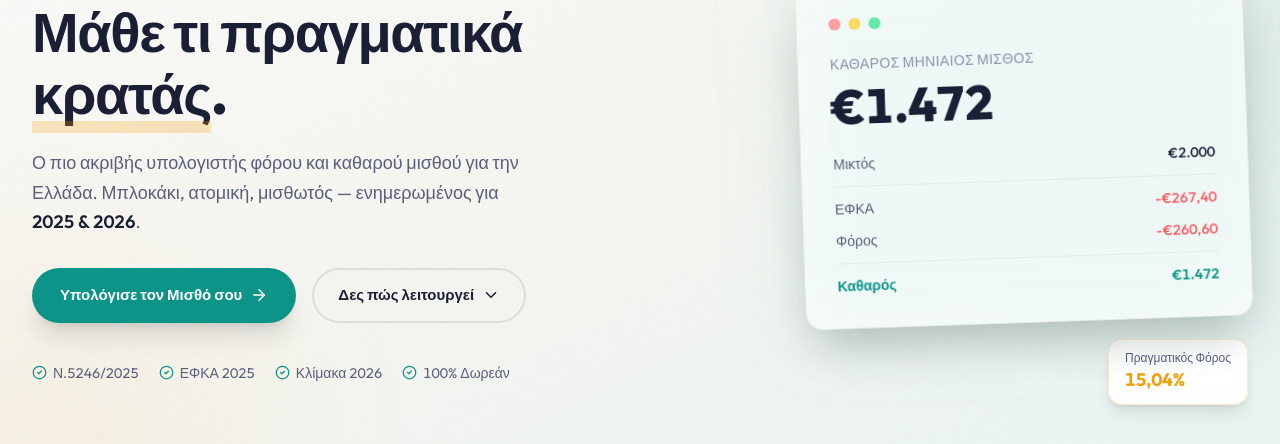
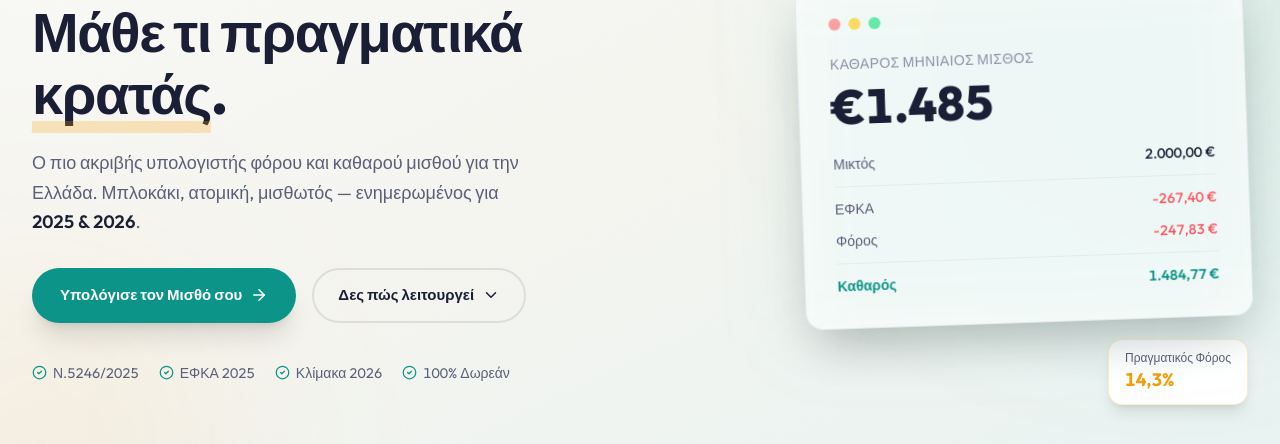
Before and after one commit to kalimanis/tax-calculator, a React (Vite) app: page / in a window 1280 px wide. Shown: the part 133-577 px from the top of the page. Built offline with nearby package versions, Linux system fonts and the light colour scheme.

Commit message:
fix: polish landing page and unify theme

```diff
--- a/src/components/landing/FAQ.tsx
+++ b/src/components/landing/FAQ.tsx
@@ -31,7 +31,7 @@ const FAQ_ITEMS = [
   {
     question: "Αποθηκεύονται τα δεδομένα μου;",
     answer:
-      "Όχι. Τίποτα δεν αποστέλλεται σε server. Όλοι οι υπολογισμοί γίνονται στη συσκευή σου, 100% client-side.",
+      "Όχι. Τίποτα δεν αποστέλλεται σε server. Όλοι οι υπολογισμοί γίνονται αποκλειστικά στη συσκευή σου.",
   },
 ];
 
--- a/src/components/landing/Features.tsx
+++ b/src/components/landing/Features.tsx
@@ -11,7 +11,7 @@ const FEATURES = [
     accentBg: "bg-[var(--lp-teal)]/8",
     accentBorder: "group-hover:border-[var(--lp-teal)]/30",
     bullets: [
-      "ΕΦΚΑ 13,37%",
+      "Εισφορές ΕΦΚΑ εργαζομένου",
       "14 μισθοί",
       "Άρθρο 5Γ",
       "Κόστος εργοδότη",
@@ -42,8 +42,8 @@ const FEATURES = [
     accentBg: "bg-[var(--lp-amber)]/8",
     accentBorder: "group-hover:border-[var(--lp-amber)]/30",
     bullets: [
-      "Προκαταβολή 55% / 27,5%",
-      "Waterfall chart",
+      "Προκαταβολή φόρου (55% ή 27,5% 1ο έτος)",
+      "Γράφημα ροής εισοδήματος",
       "Σύγκριση με μπλοκάκι",
     ],
   },
--- a/src/components/landing/Hero.tsx
+++ b/src/components/landing/Hero.tsx
@@ -1,5 +1,8 @@
+import { useMemo } from "react";
 import { useNavigate } from "react-router-dom";
 import { useCountUp } from "@/hooks/useLanding";
+import { calculateSalary } from "@/lib/salary-engine";
+import { formatCurrency, formatPercent } from "@/lib/utils";
 import { ArrowRight, ChevronDown, CheckCircle2 } from "lucide-react";
 
 const TRUST_BADGES = [
@@ -9,9 +12,30 @@ const TRUST_BADGES = [
   "100% Δωρεάν",
 ];
 
+const HERO_GROSS = 2000;
+
 export function Hero() {
   const navigate = useNavigate();
-  const { count } = useCountUp(1472, 2000);
+
+  const result = useMemo(() => {
+    const r = calculateSalary({
+      fiscalYear: 2026,
+      direction: "gross-to-net",
+      monthlySalary: HERO_GROSS,
+      payFrequency: 14,
+      children: 0,
+      ageGroup: "standard",
+      efkaEmployeeRate: 0.1337,
+      efkaEmployerRate: 0.2179,
+      seniority: 0,
+      hasArticle5G: false,
+    });
+    const efkaMonthly = Math.round(HERO_GROSS * 0.1337 * 100) / 100;
+    const taxMonthly = Math.round((HERO_GROSS - efkaMonthly - r.netMonthly) * 100) / 100;
+    return { net: r.netMonthly, efka: efkaMonthly, tax: taxMonthly, rate: r.effectiveRate };
+  }, []);
+
+  const { count } = useCountUp(Math.round(result.net), 2000);
 
   return (
     <section
@@ -109,26 +133,26 @@ export function Hero() {
                   <div className="flex justify-between text-sm">
                     <span className="text-[var(--lp-text-muted)]">Μικτός</span>
                     <span className="font-medium text-[var(--lp-navy)]">
-                      €2.000
+                      {formatCurrency(HERO_GROSS)}
                     </span>
                   </div>
                   <div className="h-px bg-[var(--lp-navy)]/5" />
                   <div className="flex justify-between text-sm">
                     <span className="text-[var(--lp-text-muted)]">ΕΦΚΑ</span>
                     <span className="font-medium text-red-500/80">
-                      -€267,40
+                      -{formatCurrency(result.efka)}
                     </span>
                   </div>
                   <div className="flex justify-between text-sm">
                     <span className="text-[var(--lp-text-muted)]">Φόρος</span>
                     <span className="font-medium text-red-500/80">
-                      -€260,60
+                      -{formatCurrency(result.tax)}
                     </span>
                   </div>
                   <div className="h-px bg-[var(--lp-navy)]/5" />
                   <div className="flex justify-between text-sm font-semibold">
                     <span className="text-[var(--lp-teal)]">Καθαρός</span>
-                    <span className="text-[var(--lp-teal)]">€1.472</span>
+                    <span className="text-[var(--lp-teal)]">{formatCurrency(result.net)}</span>
                   </div>
                 </div>
 
@@ -142,7 +166,7 @@ export function Hero() {
                   Πραγματικός Φόρος
                 </p>
                 <p className="font-outfit text-lg font-bold text-[var(--lp-amber)]">
-                  15,04%
+                  {formatPercent(result.rate)}
                 </p>
               </div>
             </div>
--- a/src/components/landing/HowItWorks.tsx
+++ b/src/components/landing/HowItWorks.tsx
@@ -49,7 +49,7 @@ export function HowItWorks() {
                 className={`reveal-up stagger-${i + 1} group relative rounded-2xl border border-[var(--lp-navy)]/5 bg-[var(--lp-warm-white)]/60 p-8 transition-all duration-300 hover:-translate-y-1 hover:shadow-xl hover:shadow-[var(--lp-navy)]/5 ${isVisible ? "revealed" : ""}`}
               >
                 {/* Step number */}
-                <span className="font-outfit absolute top-6 right-6 text-5xl font-extrabold text-[var(--lp-navy)]/[0.04]">
+                <span className="font-outfit absolute top-6 right-6 text-5xl font-extrabold text-[var(--lp-navy)]/[0.1]">
                   {i + 1}
                 </span>
 
--- a/src/components/landing/TrustSection.tsx
+++ b/src/components/landing/TrustSection.tsx
@@ -19,7 +19,7 @@ const TRUST_ITEMS = [
   {
     icon: Lock,
     title: "Ιδιωτικότητα",
-    description: "Κανένα δεδομένο δεν αποθηκεύεται. Όλοι οι υπολογισμοί client-side.",
+    description: "Κανένα δεδομένο δεν αποθηκεύεται. Όλοι οι υπολογισμοί γίνονται στη συσκευή σου.",
     color: "var(--lp-navy)",
     bg: "bg-[var(--lp-navy)]/8",
   },
@@ -33,7 +33,7 @@ const TRUST_ITEMS = [
   {
     icon: Zap,
     title: "Ακριβές",
-    description: "Αντιπαραβολή με ΑΑΔΕ εκκαθαριστικά και payroll",
+    description: "Αντιπαραβολή με εκκαθαριστικά ΑΑΔΕ και μισθοδοσία",
     color: "var(--lp-teal)",
     bg: "bg-[var(--lp-teal)]/8",
   },
--- a/src/index.css
+++ b/src/index.css
@@ -47,71 +47,76 @@
 
 :root {
     --radius: 0.625rem;
-    --background: oklch(1 0 0);
-    --foreground: oklch(0.145 0 0);
-    --card: oklch(1 0 0);
-    --card-foreground: oklch(0.145 0 0);
-    --popover: oklch(1 0 0);
-    --popover-foreground: oklch(0.145 0 0);
-    --primary: oklch(0.205 0 0);
-    --primary-foreground: oklch(0.985 0 0);
-    --secondary: oklch(0.97 0 0);
-    --secondary-foreground: oklch(0.205 0 0);
-    --muted: oklch(0.97 0 0);
-    --muted-foreground: oklch(0.556 0 0);
-    --accent: oklch(0.97 0 0);
-    --accent-foreground: oklch(0.205 0 0);
+    /* Warm white background, navy foreground — matches landing page */
+    --background: #fafaf8;
+    --foreground: #1a1f36;
+    --card: #ffffff;
+    --card-foreground: #1a1f36;
+    --popover: #ffffff;
+    --popover-foreground: #1a1f36;
+    /* Teal primary — matches landing CTA */
+    --primary: #0d9488;
+    --primary-foreground: #ffffff;
+    --secondary: #f0f4f3;
+    --secondary-foreground: #1a1f36;
+    --muted: #f0f4f3;
+    --muted-foreground: #5a607a;
+    --accent: #f0f4f3;
+    --accent-foreground: #1a1f36;
     --destructive: oklch(0.577 0.245 27.325);
-    --border: oklch(0.922 0 0);
-    --input: oklch(0.922 0 0);
-    --ring: oklch(0.708 0 0);
-    --chart-1: oklch(0.646 0.222 41.116);
-    --chart-2: oklch(0.6 0.118 184.704);
-    --chart-3: oklch(0.398 0.07 227.392);
-    --chart-4: oklch(0.828 0.189 84.429);
-    --chart-5: oklch(0.769 0.188 70.08);
-    --sidebar: oklch(0.985 0 0);
-    --sidebar-foreground: oklch(0.145 0 0);
-    --sidebar-primary: oklch(0.205 0 0);
-    --sidebar-primary-foreground: oklch(0.985 0 0);
-    --sidebar-accent: oklch(0.97 0 0);
-    --sidebar-accent-foreground: oklch(0.205 0 0);
-    --sidebar-border: oklch(0.922 0 0);
-    --sidebar-ring: oklch(0.708 0 0);
+    --border: #e2e6e5;
+    --input: #e2e6e5;
+    --ring: #0d9488;
+    /* Chart colors: teal, amber, indigo, navy shades */
+    --chart-1: #0d9488;
+    --chart-2: #f59e0b;
+    --chart-3: #1a1f36;
+    --chart-4: #6366f1;
+    --chart-5: #14b8a6;
+    --sidebar: #fafaf8;
+    --sidebar-foreground: #1a1f36;
+    --sidebar-primary: #0d9488;
+    --sidebar-primary-foreground: #ffffff;
+    --sidebar-accent: #f0f4f3;
+    --sidebar-accent-foreground: #1a1f36;
+    --sidebar-border: #e2e6e5;
+    --sidebar-ring: #0d9488;
 }
 
 .dark {
-    --background: oklch(0.145 0 0);
-    --foreground: oklch(0.985 0 0);
-    --card: oklch(0.205 0 0);
-    --card-foreground: oklch(0.985 0 0);
-    --popover: oklch(0.205 0 0);
-    --popover-foreground: oklch(0.985 0 0);
-    --primary: oklch(0.922 0 0);
-    --primary-foreground: oklch(0.205 0 0);
-    --secondary: oklch(0.269 0 0);
-    --secondary-foreground: oklch(0.985 0 0);
-    --muted: oklch(0.269 0 0);
-    --muted-foreground: oklch(0.708 0 0);
-    --accent: oklch(0.269 0 0);
-    --accent-foreground: oklch(0.985 0 0);
+    /* Navy dark background */
+    --background: #12162a;
+    --foreground: #e8eaf0;
+    --card: #1a1f36;
+    --card-foreground: #e8eaf0;
+    --popover: #1a1f36;
+    --popover-foreground: #e8eaf0;
+    /* Teal-light primary in dark mode */
+    --primary: #14b8a6;
+    --primary-foreground: #12162a;
+    --secondary: #252b48;
+    --secondary-foreground: #e8eaf0;
+    --muted: #252b48;
+    --muted-foreground: #8a8fa8;
+    --accent: #252b48;
+    --accent-foreground: #e8eaf0;
     --destructive: oklch(0.704 0.191 22.216);
-    --border: oklch(1 0 0 / 10%);
-    --input: oklch(1 0 0 / 15%);
-    --ring: oklch(0.556 0 0);
-    --chart-1: oklch(0.488 0.243 264.376);
-    --chart-2: oklch(0.696 0.17 162.48);
-    --chart-3: oklch(0.769 0.188 70.08);
-    --chart-4: oklch(0.627 0.265 303.9);
-    --chart-5: oklch(0.645 0.246 16.439);
-    --sidebar: oklch(0.205 0 0);
-    --sidebar-foreground: oklch(0.985 0 0);
-    --sidebar-primary: oklch(0.488 0.243 264.376);
-    --sidebar-primary-foreground: oklch(0.985 0 0);
-    --sidebar-accent: oklch(0.269 0 0);
-    --sidebar-accent-foreground: oklch(0.985 0 0);
-    --sidebar-border: oklch(1 0 0 / 10%);
-    --sidebar-ring: oklch(0.556 0 0);
+    --border: rgba(255, 255, 255, 0.1);
+    --input: rgba(255, 255, 255, 0.12);
+    --ring: #14b8a6;
+    --chart-1: #14b8a6;
+    --chart-2: #fbbf24;
+    --chart-3: #818cf8;
+    --chart-4: #f59e0b;
+    --chart-5: #0d9488;
+    --sidebar: #1a1f36;
+    --sidebar-foreground: #e8eaf0;
+    --sidebar-primary: #14b8a6;
+    --sidebar-primary-foreground: #12162a;
+    --sidebar-accent: #252b48;
+    --sidebar-accent-foreground: #e8eaf0;
+    --sidebar-border: rgba(255, 255, 255, 0.1);
+    --sidebar-ring: #14b8a6;
 }
 
 @layer base {
```
Also changed, not shown: src/components/landing/ComparisonTeaser.tsx (+40 -29 lines), src/components/landing/Footer.tsx (+20 -2 lines), src/components/landing/LiveDemo.tsx (+12 -1 lines).
